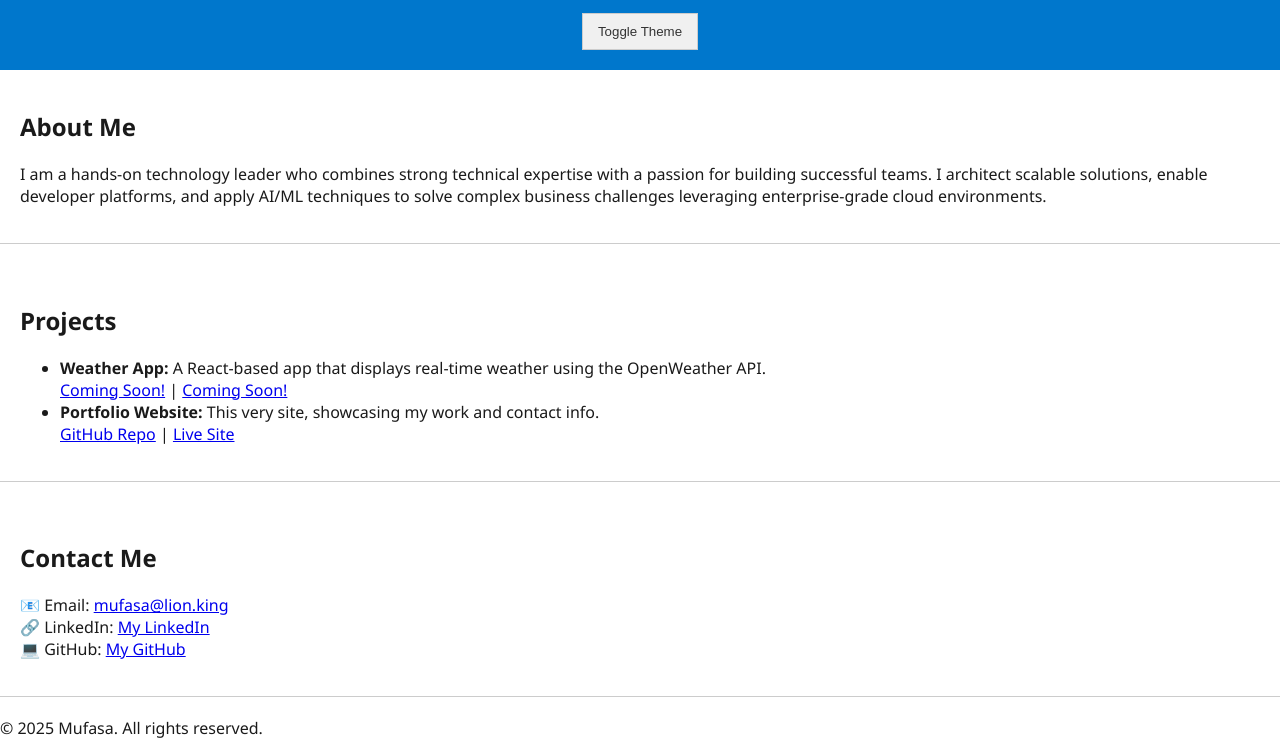
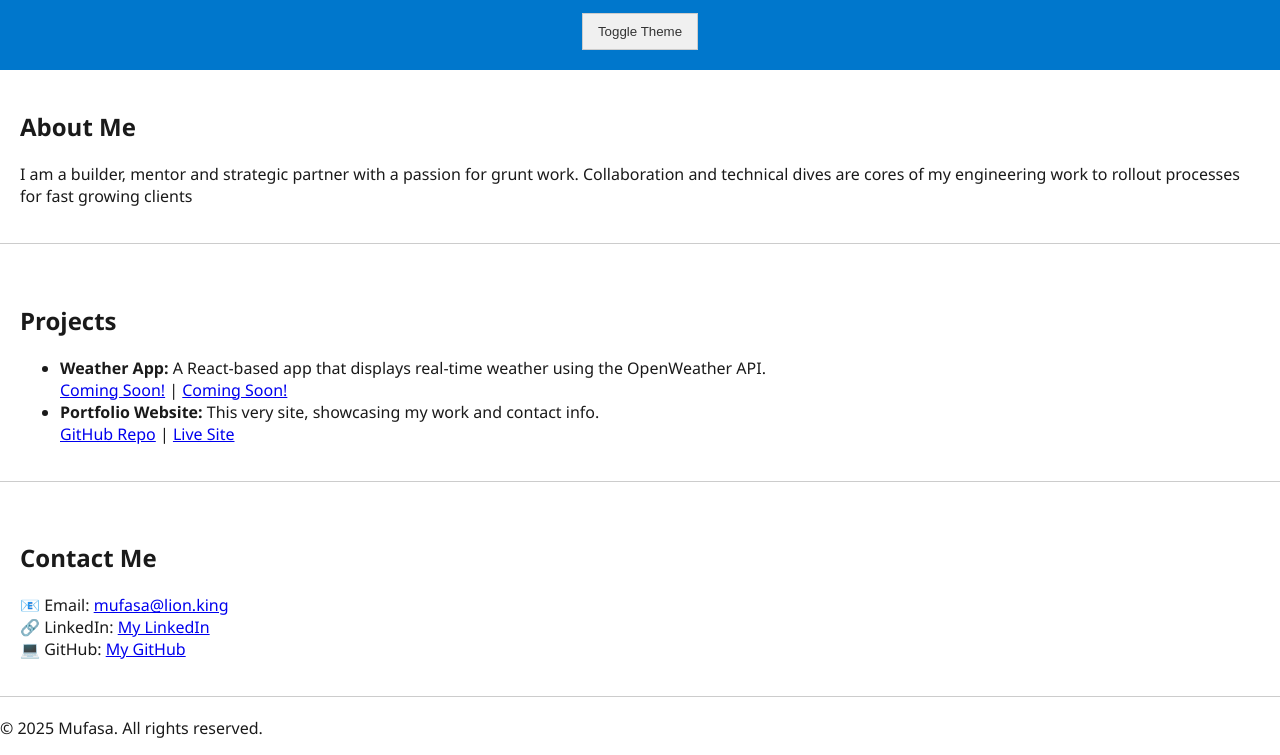
Before and after one commit to axnasim/axnasim.github.io, a plain HTML site: page index.html in a window 1280 px wide. Shown: the part 131-886 px from the top of the page. Drawn offline with Linux system fonts and the light colour scheme.

Commit message:
Update index.html

```diff
--- a/index.html
+++ b/index.html
@@ -15,7 +15,8 @@
 
     <section id="about">
         <h2>About Me</h2>
-        <p>I am a hands-on technology leader who combines strong technical expertise with a passion for building successful teams. I architect scalable solutions, enable developer platforms, and apply AI/ML techniques to solve complex business challenges leveraging enterprise-grade cloud environments.</p>
+        <p>I am a builder, mentor and strategic partner with a passion for grunt work. Collaboration and technical dives are cores of my engineering work to rollout processes for fast growing clients</p>
+        <!--hands-on technology leader who combines strong technical expertise with a passion for building successful teams. I architect scalable solutions, enable developer platforms, and apply AI/ML techniques to solve complex business challenges leveraging enterprise-grade cloud environments.</p-->
     </section>
 
     <section id="projects">
```
